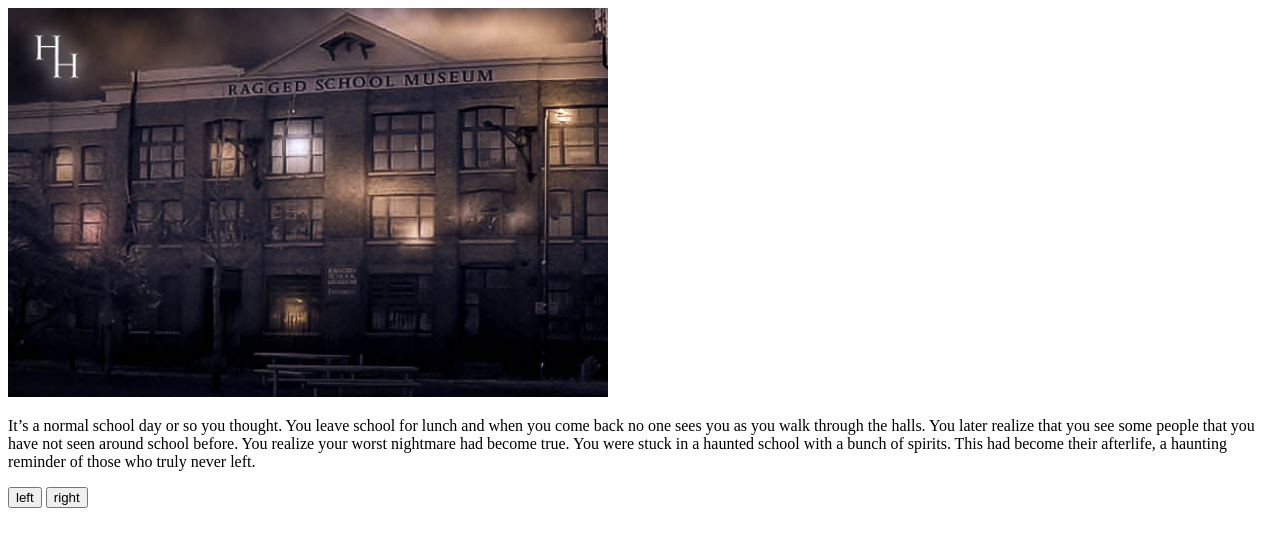
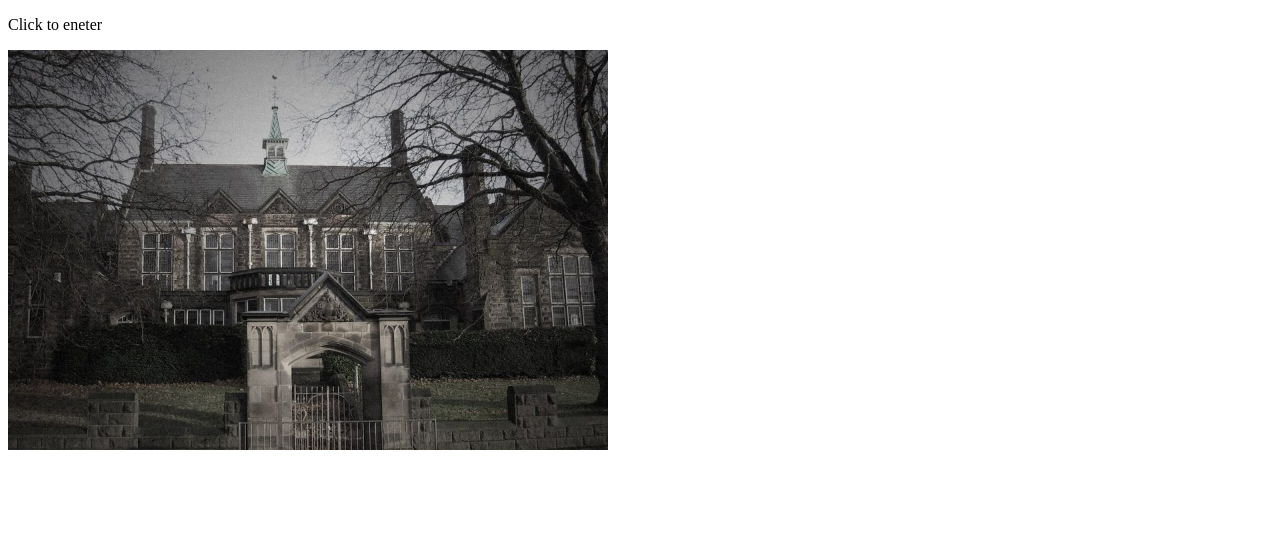
Before and after one commit to imanimonae1/School-Spirits-, a plain HTML site: page index.html in a window 1280 px wide. Both pictures are taken after a click on the button "left". Drawn offline with Linux system fonts and the light colour scheme.

Commit message:
second commit

```diff
--- a/index.html
+++ b/index.html
@@ -10,7 +10,7 @@
 </head>
 <body>
 
-<img class="ghostSchol" src="Ghost School.jpg">
+<img class="ghostSchool" src="Ghost School.jpg">
 <div>
     <p>It’s a normal school day or so you thought. You leave school for lunch and when you come back no one sees you as you walk through the halls. You later realize that you see some people that you have not seen around school before. You realize your worst nightmare had become true. You were stuck in a haunted school with a bunch of spirits. This had become their afterlife, a haunting reminder of those who truly never left.</p>
 </div>
--- a/script.js
+++ b/script.js
@@ -1,13 +1,13 @@
 let left=document.querySelector('.left');
 let right=document.querySelector('.right');
-let leftRight=document.querySelector('.leftorRight');
+let ghostSchool=document.querySelector('.ghostSchool');
 let hauntedSchool=document.querySelector('.hauntedSchool');
 let text=document.querySelector('p');
 hauntedSchool.style.display="none";
 
 left.addEventListener('click',function(){
 
-    leftRight.style.display="none";
+    ghostSchool.style.display="none";
     left.style.display="none";
     right.style.display="none";
     hauntedSchool.style.display="block";
```
